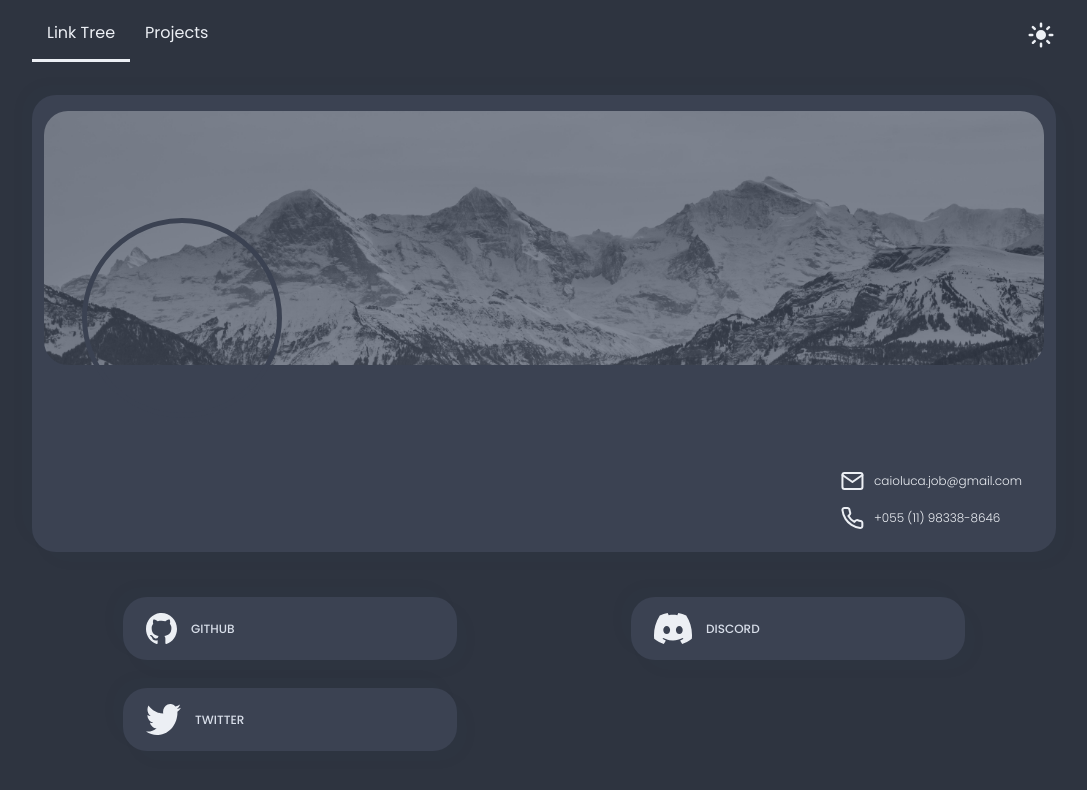
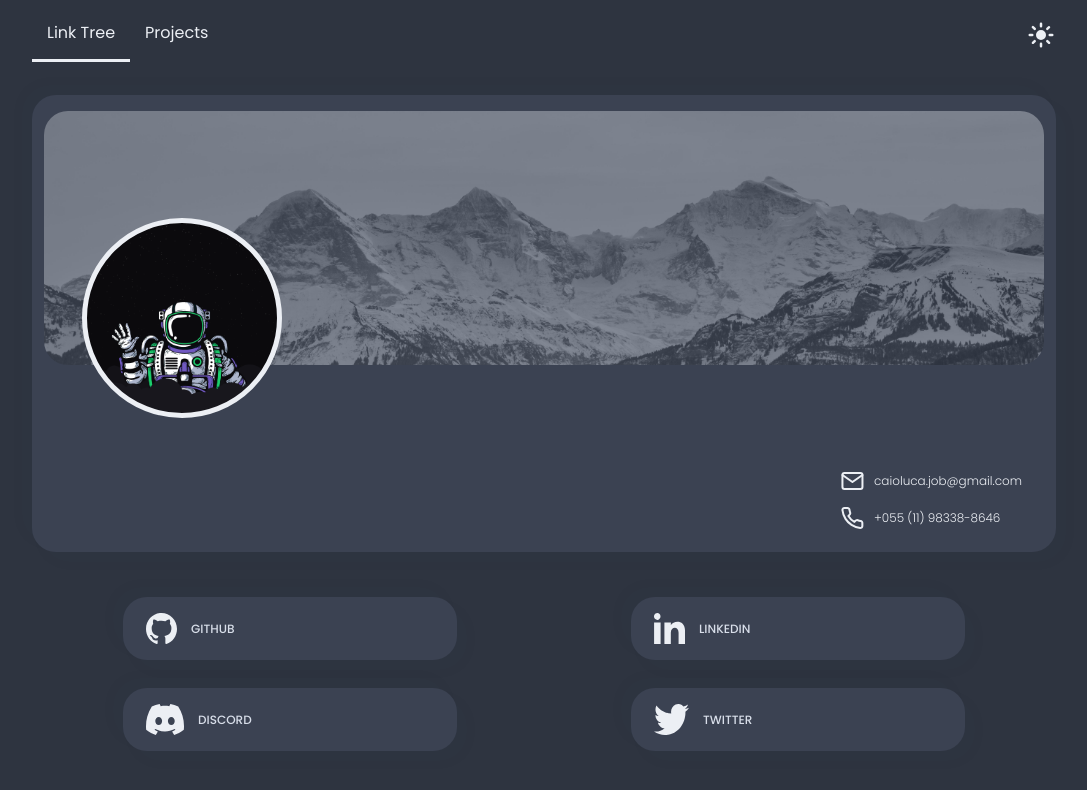
Before and after one commit to caioluca/portfolio, a React (Create React App) app: page / in a window 1280 px wide. Shown: the top 790 px of the page, without its empty margins (96-1183 px from the left). Built offline with nearby package versions, Linux system fonts and the light colour scheme; no server answers.

Commit message:
restore linkedin to the list and use static avatar image

```diff
--- a/src/components/Avatar.jsx
+++ b/src/components/Avatar.jsx
@@ -1,12 +1,11 @@
 import React from 'react'
 import styled from 'styled-components'
 
-import { useStore } from '../hooks'
+import { avatarPNG } from '../assets'
 
 export function Avatar() {
-	const { user = {}, darkMode } = useStore()
 
-	return <Picture url={user?.avatar_url} darkMode={darkMode} />
+	return <Picture url={avatarPNG} />
 }
 
 const Picture = styled.div.attrs({ draggable: false })`
--- a/src/providers/context/reducer.js
+++ b/src/providers/context/reducer.js
@@ -7,7 +7,7 @@ export const initialState = {
 	repos: [],
 	socials: [
 		{ name: 'github', link: 'https://github.com/caioluca' },
-		// { name: 'linkedin', link: 'https://www.linkedin.com/' },
+		{ name: 'linkedin', link: 'https://www.linkedin.com/in/caioluca/' },
 		{ name: 'discord', link: 'https://discordapp.com/users/592864138863312918' },
 		{ name: 'twitter', link: 'https://twitter.com/caioluca__' },
 	]
```
